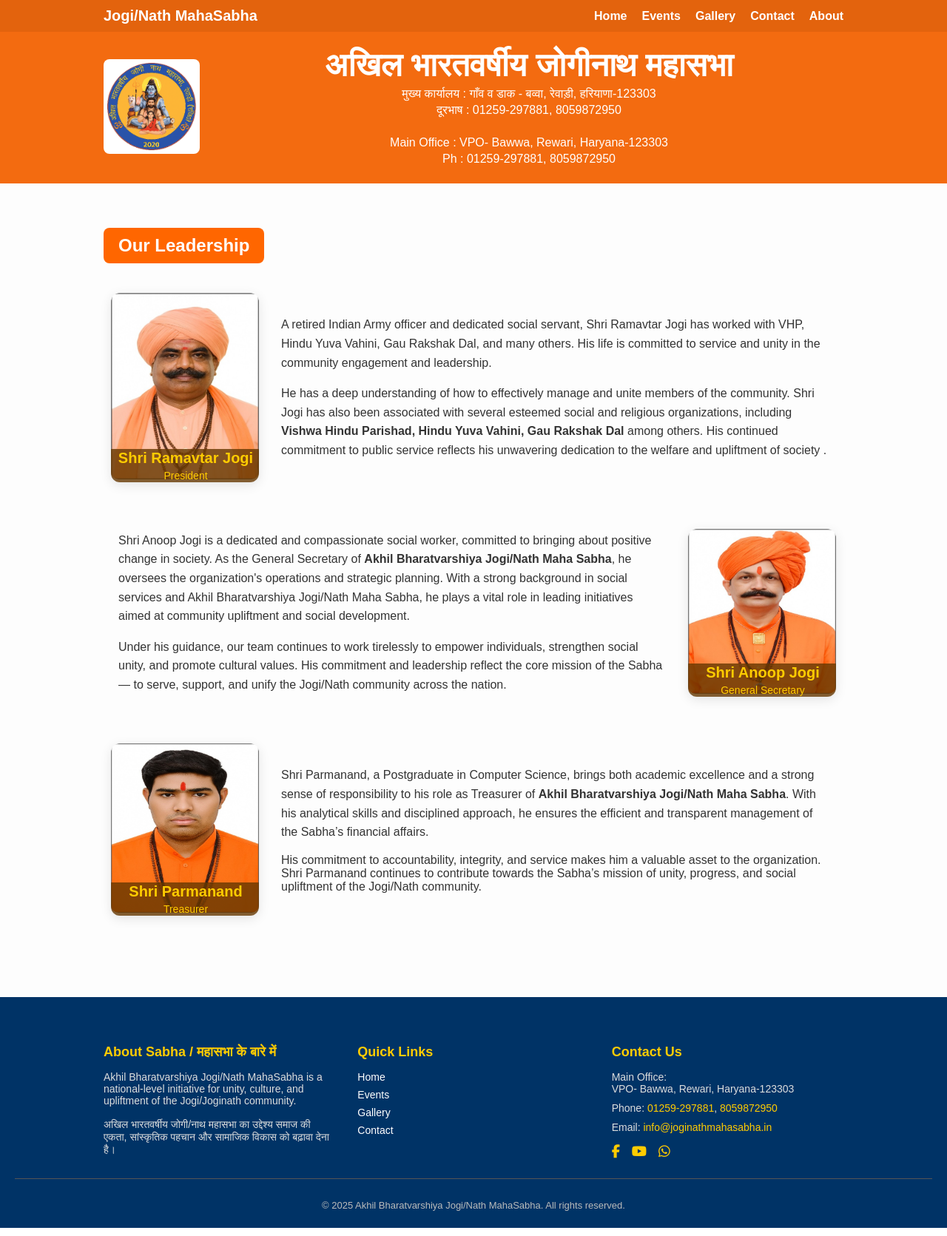
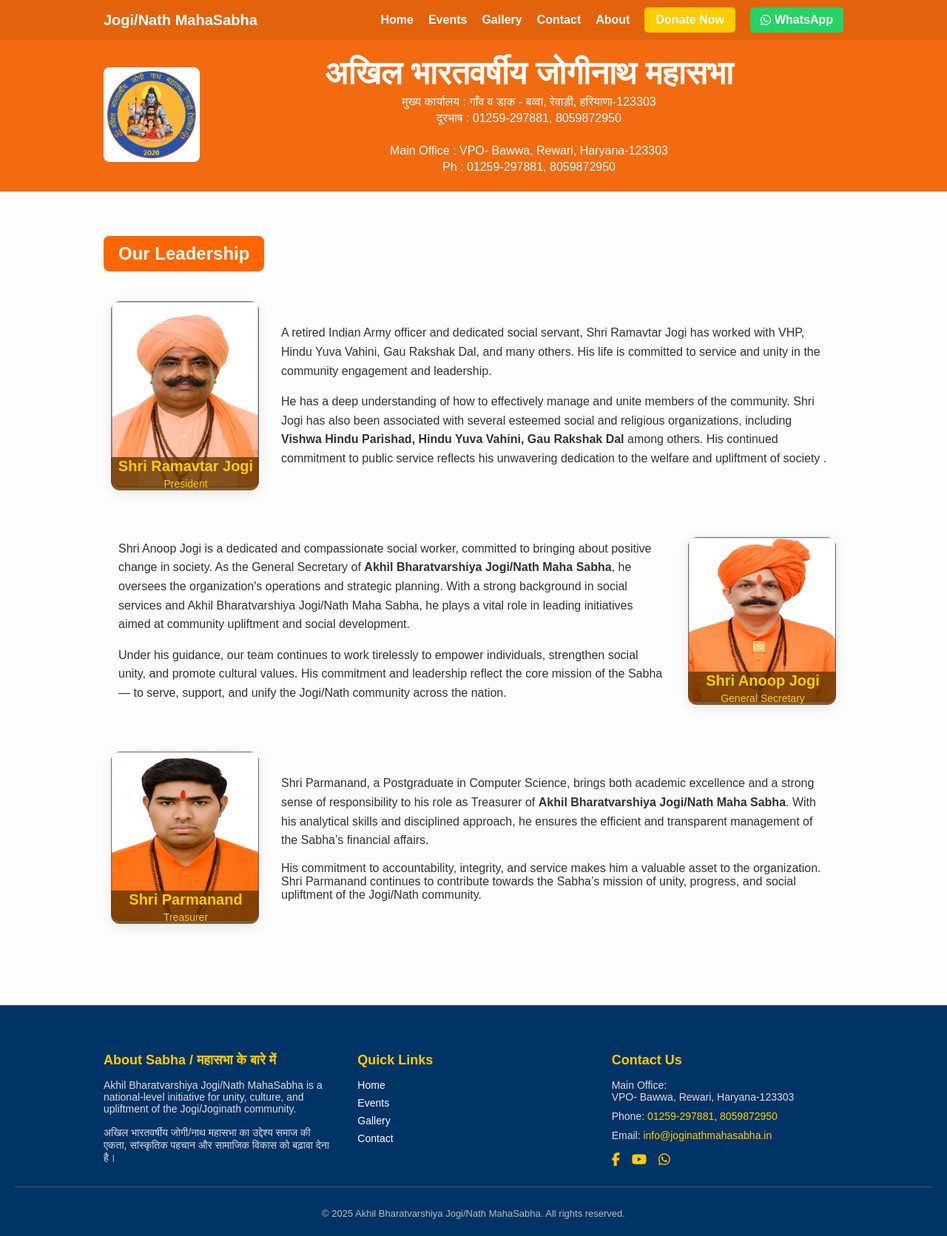
Before and after one commit to optmsshiv/joginathmahasabha, a PHP site: page / in a window 1280 px wide. Shown: the whole page at 74% size. Run offline with PHP 8.4, Linux system fonts and the light colour scheme.

Commit message:
whatsapp added

```diff
--- a/css/style.css
+++ b/css/style.css
@@ -38,6 +38,7 @@ body {
     padding: 0;
     margin: 0;
     display: flex;
+    align-items: center;
     gap: 20px;
 }
 
@@ -399,3 +400,95 @@ section {
 [data-aos] {
     transition-property: opacity, transform;
 }
+
+/*css for donate button*/
+.donate-btn {
+    background-color: #ffcc00;
+    color: #003366;
+    padding: 8px 15px;
+    border-radius: 5px;
+    font-weight: bold;
+    transition: background 0.3s ease;
+    display: flex;
+    align-items: center;
+    gap: 5px;
+}
+
+.donate-btn:hover {
+    background-color: #ffaa00;
+    color: white;
+}
+
+ /*Donate page*/
+.donate-section {
+    padding: 60px 20px;
+    background: #f8f8f8;
+    text-align: center;
+}
+
+.donate-section ul {
+    list-style: none;
+    padding: 0;
+    margin: 20px 0;
+    text-align: left;
+    display: inline-block;
+}
+
+.donate-section ul li {
+    margin-bottom: 10px;
+    font-size: 16px;
+}
+
+.donate-section img {
+    margin-top: 20px;
+    border: 1px solid #ccc;
+    border-radius: 8px;
+}
+
+/* Whatsapp button */
+.whatsapp-nav {
+    background-color: #25D366;
+    color: white;
+    padding: 8px 14px;
+    border-radius: 5px;
+    font-weight: bold;
+    transition: background 0.3s ease;
+    display: flex;
+    align-items: center;
+    gap: 5px;
+}
+
+.whatsapp-nav:hover {
+    background-color: #1ebd5a;
+    color: #fff;
+}
+
+.nav-links i.fab.fa-whatsapp {
+    font-size: 16px;
+}
+
+/*donation page whatsapp*/
+.donate-help {
+    margin-top: 30px;
+    text-align: center;
+}
+
+.whatsapp-btn {
+    display: inline-block;
+    background-color: #25D366;
+    color: white;
+    padding: 10px 20px;
+    border-radius: 8px;
+    font-size: 16px;
+    text-decoration: none;
+    font-weight: bold;
+    transition: background 0.3s ease;
+}
+
+.whatsapp-btn i {
+    margin-right: 8px;
+}
+
+.whatsapp-btn:hover {
+    background-color: #1ebd5a;
+}
--- a/index.html
+++ b/index.html
@@ -25,6 +25,14 @@
                 <li><a href="gallery.html">Gallery</a></li>
                 <li><a href="contact.html">Contact</a></li>
                 <li><a href="about.html">About</a></li>
+                <li><a href="donate.html" class="donate-btn">Donate Now</a></li>
+                <li>
+                    <a href="https://wa.me/918059872950?text=Hello%20Jogi%20Mahasabha%2C%20I%20need%20help" target="_blank"
+                        class="whatsapp-nav">
+                        <i class="fab fa-whatsapp"></i> WhatsApp
+                    </a>
+                </li>
+
             </ul>
         </div>
     </nav>
```
Also changed, not shown: donate.html (added, +45 -0 lines).
